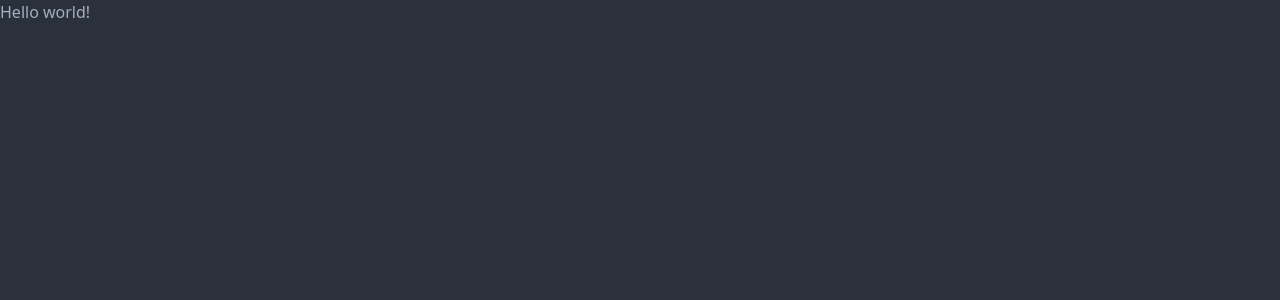
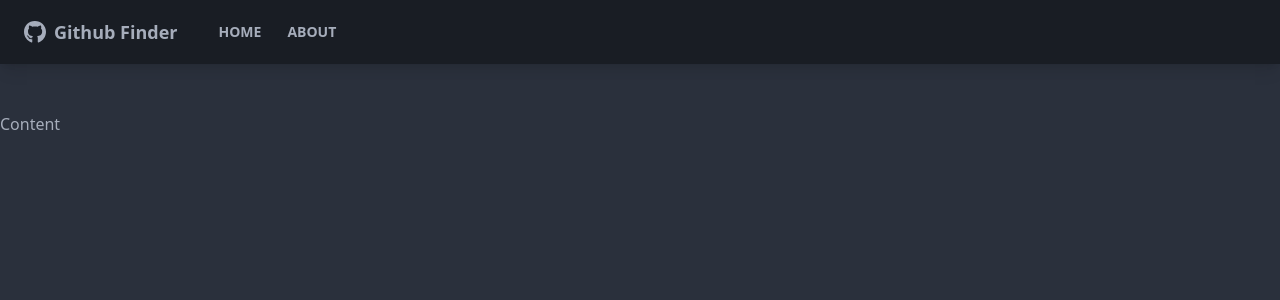
Before and after one commit to yvonneshui/react-github-finder, a React (Create React App) app: page / in a window 1280 px wide. Shown: the top 300 px of the page. Built offline with nearby package versions, Linux system fonts and the light colour scheme.

Commit message:
feature: navbar added

```diff
--- a/package.json
+++ b/package.json
@@ -9,6 +9,8 @@
     "daisyui": "^2.0.2",
     "react": "^17.0.2",
     "react-dom": "^17.0.2",
+    "react-icons": "^4.3.1",
+    "react-router-dom": "^6.2.1",
     "react-scripts": "5.0.0",
     "web-vitals": "^2.1.4"
   },
--- a/public/index.html
+++ b/public/index.html
@@ -24,7 +24,7 @@
       work correctly both with client-side routing and a non-root public URL.
       Learn how to configure a non-root public URL by running `npm run build`.
     -->
-    <title>React App</title>
+    <title>React Github Finder</title>
   </head>
   <body>
     <noscript>You need to enable JavaScript to run this app.</noscript>
--- a/src/App.js
+++ b/src/App.js
@@ -1,7 +1,13 @@
+import { BrowserRouter as Router, Route } from "react-router-dom";
+import Navbar from "./components/layout/Navbar";
+
 export default function App() {
   return (
-    <div>
-      <h1>Hello world!</h1>
-    </div>
+    <Router>
+      <div className="flex.flex-col.justify-between.h-screen">
+        <Navbar />
+        <main>Content</main>
+      </div>
+    </Router>
   );
 }
--- /dev/null
+++ b/src/components/layout/Navbar.jsx
@@ -0,0 +1,34 @@
+import {FaGithub} from 'react-icons/fa'
+import {Link} from 'react-router-dom'
+import PropTypes from 'prop-types'
+
+function Navbar({title}) {
+	return (
+<nav className='navbar mb-12 shadow-lg bg-neutral text-neutral-content'>
+	<div className="container mx-auto">
+		<div className="flex-none px-2 mx-2">
+			<FaGithub className='inline pr-2 text-3xl'></FaGithub>
+			<Link to='/' className='text-lg font-bold align-middle'>
+			{title}
+			</Link>
+		</div>
+
+		<div className="flex
+		-1 px-1 mx-2">
+			<div className="flex justify-end">
+				<Link to='/' className='btn btn-ghost btn-sm rounded-btn'>Home
+				</Link>
+				<Link to='/about' className='btn btn-ghost btn-sm rounded-btn'>About
+				</Link>
+			</div>
+		</div>
+	</div>
+</nav>	)
+}
+Navbar.defaultProps={
+	title:'Github Finder'
+}
+Navbar.propTypes={
+	title:PropTypes.string
+}
+export default Navbar
```
Also changed, not shown: 1 other file (tests, documents, lock files or other folders).
